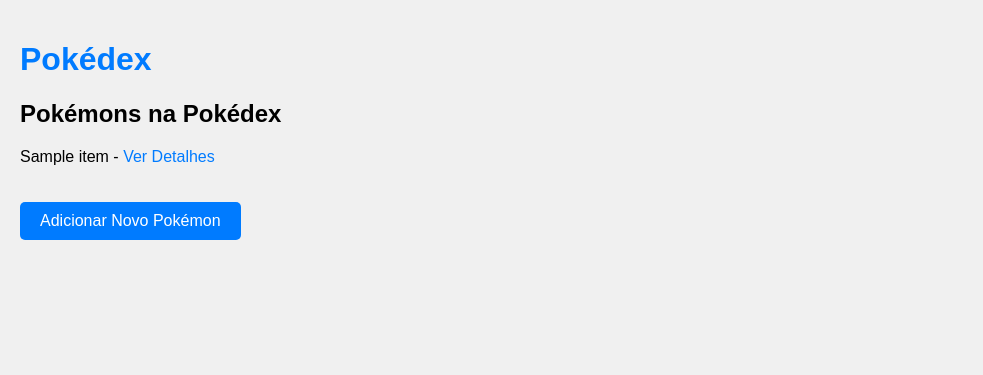
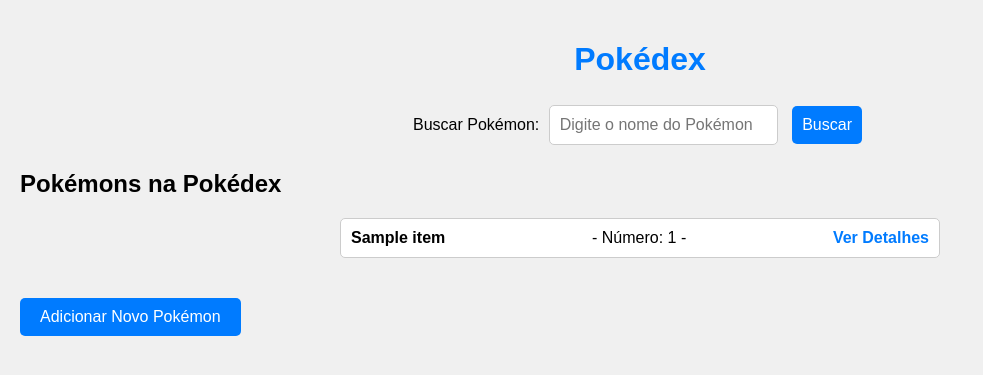
Before and after one commit to LucasMirandaVS/API_db, a Flask app: page /pokedex in a window 1280 px wide. Shown: the top 375 px of the page, without its empty margins (0-983 px from the left). Run offline with Flask 3, Linux system fonts and the light colour scheme; a database or web service that is not in the repository returns one stand-in record (values such as "Sample title"); data that the repository does not hold is empty.

Commit message:
frontend corrigido

```diff
--- a/frontend/app.py
+++ b/frontend/app.py
@@ -4,7 +4,7 @@ import requests
 app = Flask(__name__)
 
 # URL do back-end
-API_URL = 'http://localhost:8000'  # Supondo que o back-end esteja rodando localmente
+API_URL = 'http://localhost:8000'  # Backend Local
 
 # Página inicial com o formulário de busca de Pokémon
 @app.route('/')
@@ -32,7 +32,7 @@ def pokedex():
     if response.status_code == 200:
         pokemons = response.json()
         return render_template('pokedex.html', pokemons=pokemons)
-    return "Erro ao buscar Pokémons"
+    return "Erro ao buscar Pokemons"
 
 if __name__ == '__main__':
     app.run(debug=True)
--- a/frontend/static/styles.css
+++ b/frontend/static/styles.css
@@ -7,30 +7,59 @@ body {
 
 h1 {
     color: #007bff;
+    text-align: center;
 }
 
 form {
     margin-bottom: 20px;
+    text-align: center;
 }
 
 input, button {
     padding: 10px;
     margin: 5px;
     font-size: 16px;
+    border: 1px solid #ccc;
+    border-radius: 5px;
+}
+
+button {
+    background-color: #007bff;
+    color: white;
+    cursor: pointer;
+    border: none;
+}
+
+button:hover {
+    background-color: #0056b3;
 }
 
 ul {
     list-style-type: none;
     padding: 0;
+    margin: 20px auto;
+    max-width: 600px;
 }
 
 li {
     margin-bottom: 10px;
+    background-color: #ffffff;
+    border: 1px solid #ccc;
+    padding: 10px;
+    border-radius: 5px;
+    display: flex;
+    justify-content: space-between;
+    align-items: center;
 }
 
-a {
+li a {
     color: #007bff;
     text-decoration: none;
+    font-weight: bold;
+}
+
+li a:hover {
+    text-decoration: underline;
 }
 
 .btn-back {
@@ -41,8 +70,43 @@ a {
     color: white;
     text-decoration: none;
     border-radius: 5px;
+    text-align: center;
 }
 
 .btn-back:hover {
     background-color: #0056b3;
 }
+
+.pokemon-details {
+    margin: 20px auto;
+    max-width: 600px;
+    background-color: #ffffff;
+    border: 1px solid #ccc;
+    border-radius: 5px;
+    padding: 20px;
+    text-align: center;
+}
+
+.pokemon-details img {
+    max-width: 200px;
+    margin-top: 10px;
+    border-radius: 10px;
+    border: 1px solid #ccc;
+}
+
+.pokemon-details h2 {
+    color: #333;
+    margin-bottom: 10px;
+}
+
+.pokemon-details p {
+    margin: 5px 0;
+    color: #555;
+}
+
+.error-message {
+    color: red;
+    text-align: center;
+    font-weight: bold;
+    margin-top: 20px;
+}
--- a/frontend/templates/index.html
+++ b/frontend/templates/index.html
@@ -3,13 +3,13 @@
 <head>
     <meta charset="UTF-8">
     <meta name="viewport" content="width=device-width, initial-scale=1.0">
-    <title>Pokédex</title>
+    <title>Pokedex</title>
     <link rel="stylesheet" href="{{ url_for('static', filename='styles.css') }}">
 </head>
 <body>
-    <h1>Busca de Pokémon</h1>
+    <h1>Busca de Pokemon</h1>
     <form action="/search" method="POST">
-        <label for="name">Nome do Pokémon:</label>
+        <label for="name">Nome do Pokemon:</label>
         <input type="text" id="name" name="name" required>
         <button type="submit">Buscar</button>
     </form>
--- a/frontend/templates/pokedex.html
+++ b/frontend/templates/pokedex.html
@@ -9,22 +9,38 @@
 <body>
     <h1>Pokédex</h1>
 
+    <!-- Formulário para buscar um Pokémon por nome -->
+    <form method="get" action="/pokedex/">
+        <label for="name">Buscar Pokémon:</label>
+        <input type="text" id="name" name="name" placeholder="Digite o nome do Pokémon">
+        <button type="submit">Buscar</button>
+    </form>
+
     <!-- Exibe Pokémon específico (se buscado diretamente) -->
     {% if pokemon %}
-        <h2>{{ pokemon.name }}</h2>
+        <div class="pokemon-details">
+            <h2>Detalhes de {{ pokemon.name }}</h2>
             <p><strong>Tipo:</strong> {{ pokemon.type }}</p>
             <p><strong>Descrição:</strong> {{ pokemon.description }}</p>
             <p><strong>Número:</strong> {{ pokemon.number }}</p>
             <p><strong>Base Experience:</strong> {{ pokemon.base_experience }}</p>
             <p><strong>Altura:</strong> {{ pokemon.height }}m</p>
             <p><strong>Peso:</strong> {{ pokemon.weight }}kg</p>
-        <img src="{{ pokemon.front_default }}" alt="Imagem do Pokémon">
+            <!-- Atualizando para pegar a imagem do Pokémon -->
+            <img src="{{ pokemon.sprites['front_default'] }}" alt="Imagem do Pokémon">
+        </div>
+    {% elif name %}
+        <p class="error-message">Pokémon "{{ name }}" não encontrado!</p>
     {% endif %}
 
     <h2>Pokémons na Pokédex</h2>
     <ul>
         {% for pokemon in pokemons %}
-            <li>{{ pokemon.name }} - <a href="/pokemons/{{ pokemon.id }}">Ver Detalhes</a></li>
+            <li>
+                <strong>{{ pokemon.name }}</strong>
+                - Número: {{ pokemon.number }}
+                - <a href="/pokedex/?name={{ pokemon.name }}">Ver Detalhes</a>
+            </li>
         {% endfor %}
     </ul>
 
```
Also changed, not shown: frontend/templates/base.html (+4 -4 lines). Lines whose indentation alone changed are shown as unchanged.
